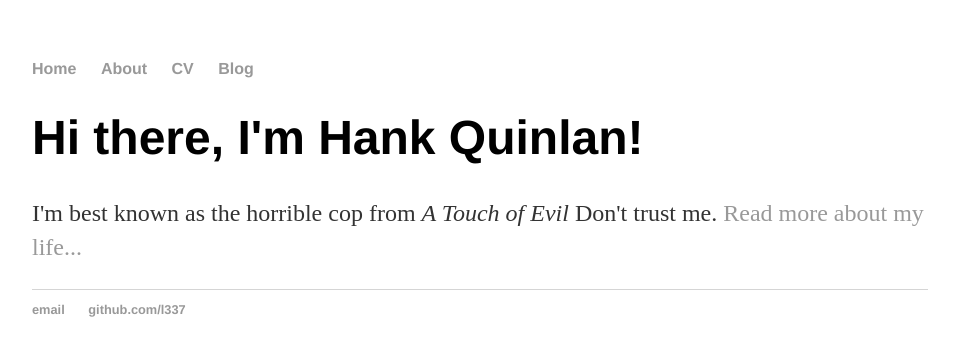
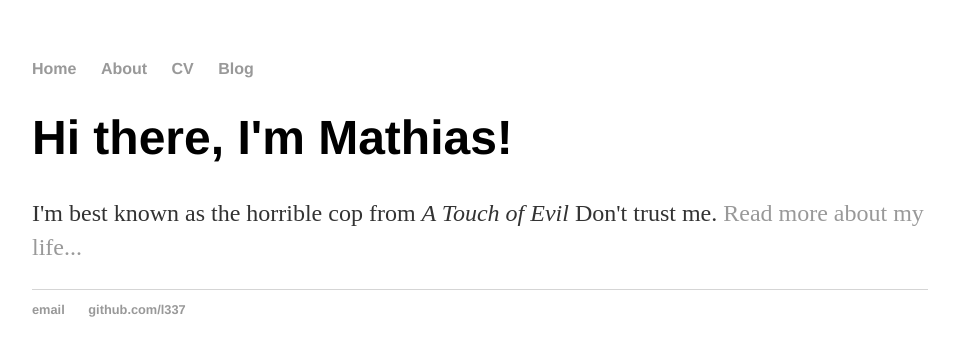
Before and after one commit to l337/l337.github.io, a Jekyll site: the page built from index.html, in a window 1280 px wide. Shown: the top 356 px of the page, without its empty margins (160-1115 px from the left). Built offline with Jekyll 4.4.1, drawn with Linux system fonts in a browser that asks for light colours.

Commit message:
Update index.html
change of name

```diff
--- a/index.html
+++ b/index.html
@@ -3,6 +3,6 @@ layout: default
 title: Mathias, github pages
 ---
 <div class="blurb">
-	<h1>Hi there, I'm Hank Quinlan!</h1>
+	<h1>Hi there, I'm Mathias!</h1>
 	<p>I'm best known as the horrible cop from <em>A Touch of Evil</em> Don't trust me. <a href="/about">Read more about my life...</a></p>
 </div><!-- /.blurb -->
```
